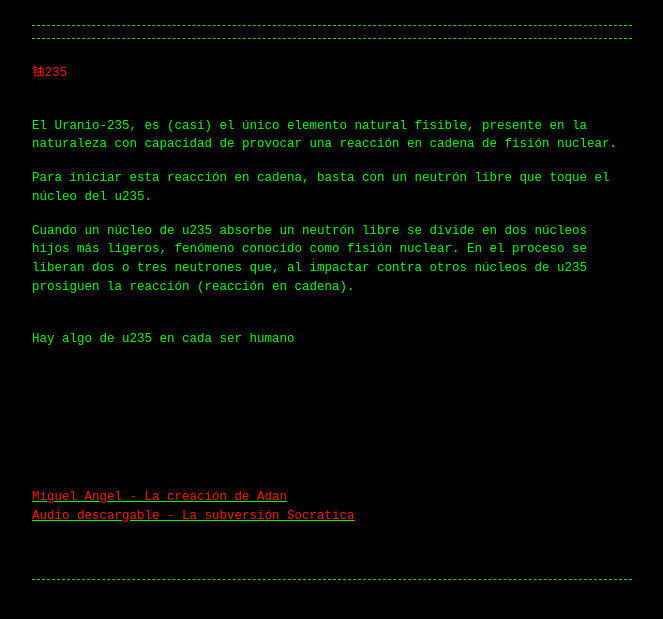
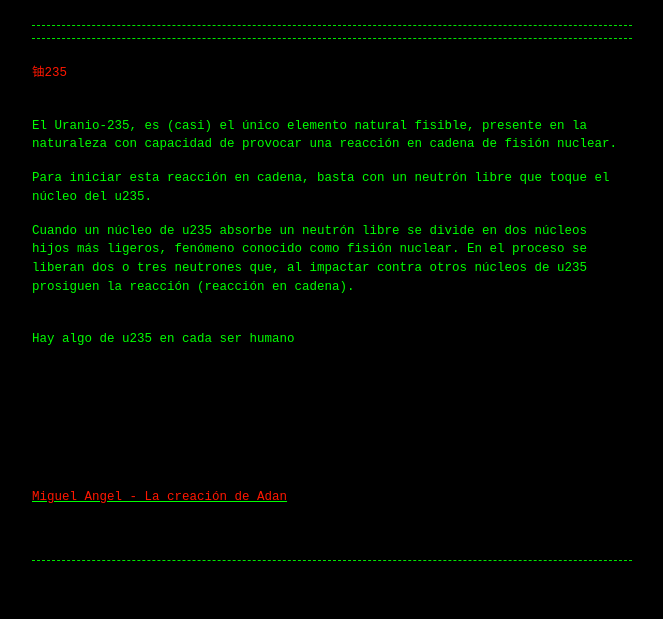
Before and after one commit to Guerrillaradio/u235, a Jekyll site: the page built from index.md, in a window 1280 px wide. Shown: the top 619 px of the page, without its empty margins (308-971 px from the left). Built offline with Jekyll 4.4.1, drawn with Linux system fonts in a browser that asks for light colours; our own code applies the rules of GitHub Pages for plain Markdown files.

Commit message:
Actualizar index.md

```diff
--- a/index.md
+++ b/index.md
@@ -14,5 +14,3 @@
 
 
 <a href="https://es.wikipedia.org/wiki/La_creaci%C3%B3n_de_Ad%C3%A1n#/media/Archivo:Michelangelo_-_Creation_of_Adam_(cropped).jpg"><div><font color="#ff1700">Miguel Angel - La creación de Adan</font></div><div></div><div><font color="#ff1700"> </font><font color="#ff2d00"> </font></div></a>
-
- <a href="https://archive.org/details/la-subversion-socratica-socrates-subersivo"><div><font color="#ff1700">Audio descargable - La subversión Socratica</font></div><div></div><div><font color="#ff1700"> </font><font color="#ff2d00"> </font></div></a>
```
